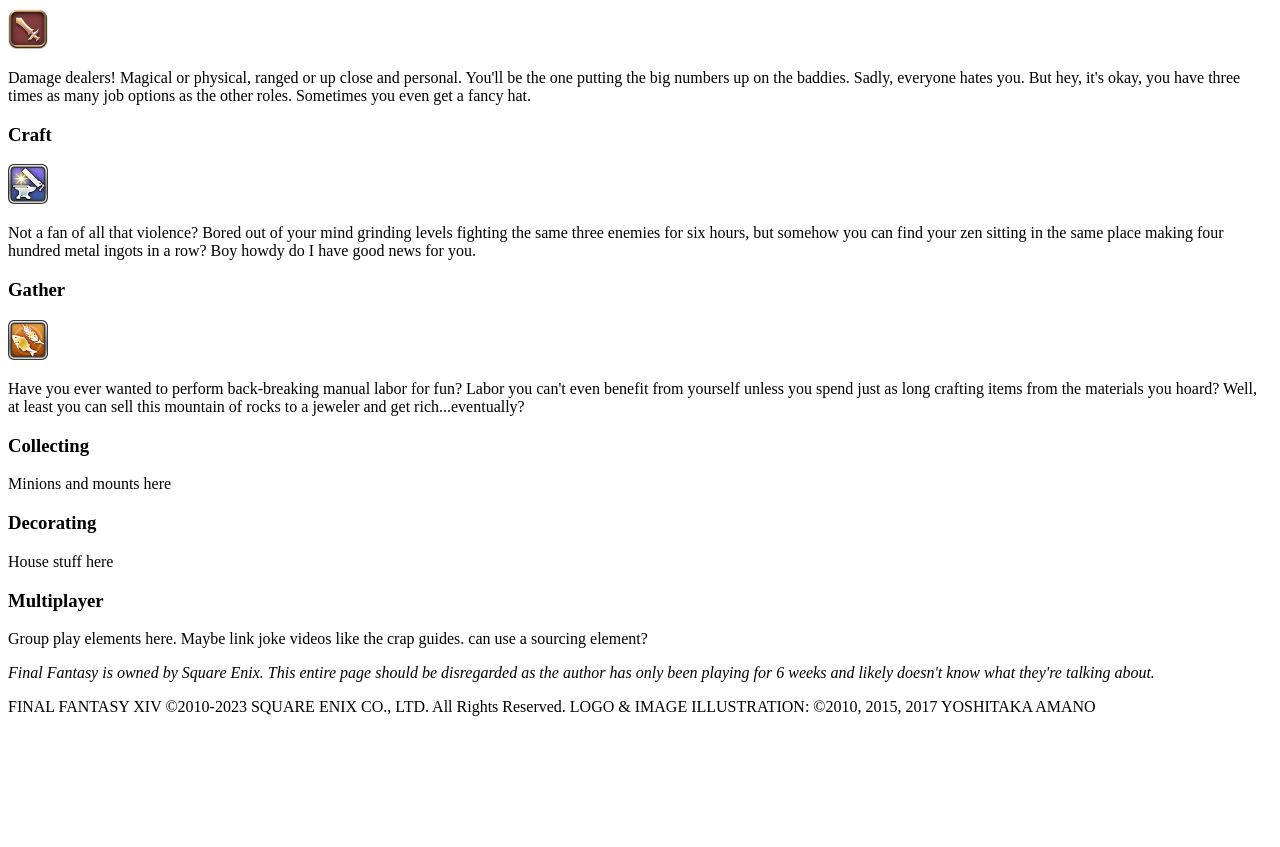
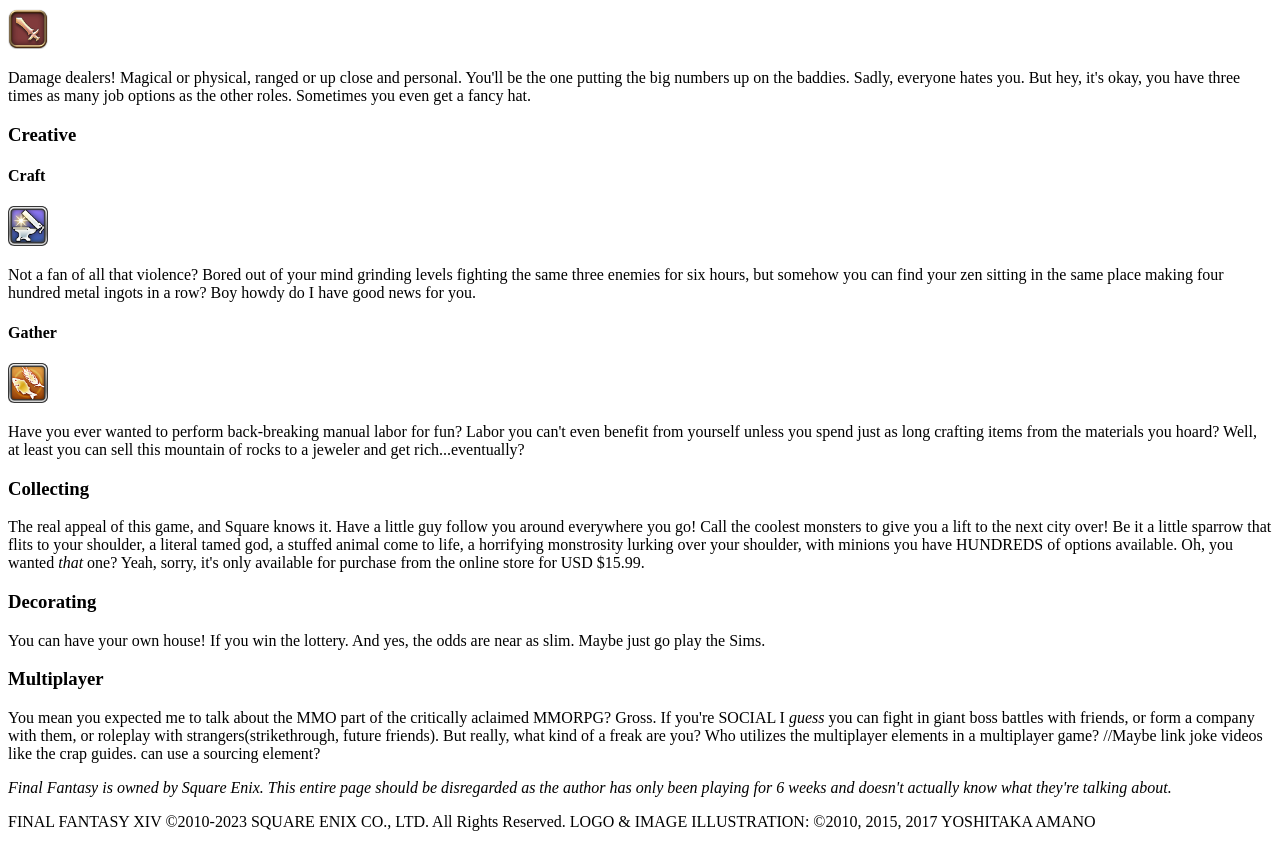
Before and after one commit to LaunchCodeAllhubs/js-assignment-4-html-me-something-jaythemself, a website: page index.html in a window 1280 px wide. Shown: the part 1080-1927 px from the top of the page. Before the commit the page ends 1812 px from the top, so only its background shows below. Drawn offline with Linux system fonts and the light colour scheme.

Commit message:
edited text

```diff
--- a/index.html
+++ b/index.html
@@ -10,7 +10,7 @@
    </head>
    <body>
     <header>
-      <p>Have you heard of the critically acclaimed MMORPG Final Fantasy XIV? With an expanded free trial which you can play through the entirety of A Realm Reborn and the award-winning Heavensward expansion up to level 60 for free with no restrictions on playtime?</p>
+      <p>Have you heard of the critically acclaimed MMORPG Final Fantasy XIV? With an expanded free trial in which you can play through the entirety of A Realm Reborn and the award-winning Heavensward expansion up to level 60 for free with no restrictions on playtime?</p>
       <p>Well if not you're <b><i>about to.</i></b></p>
       <p>Basic intro to the game etc. Maybe image of toasty shilling and a credit</p>
     </header>
@@ -47,7 +47,9 @@
       </article>
 
       <article>
-       <h3>Craft</h3>
+       <h3>Creative</h3>
+
+       <h4>Craft</h4>
        <img src="images/Crafter_Icon.png"
        alt="Final Fantasy 14 crafter role icon. It is an anvil, a saw, and a star on a purple field."
        width="40"
@@ -56,7 +58,7 @@
        />
        <p>Not a fan of all that violence? Bored out of your mind grinding levels fighting the same three enemies for six hours, but somehow you can find your zen sitting in the same place making four hundred metal ingots in a row? Boy howdy do I have good news for you.</p>
 
-       <h3>Gather</h3>
+       <h4>Gather</h4>
        <img src="images/Gatherer_Icon.png"
        alt="Final Fantasy 14 gatherer role icon. It is a fish and a stalk of wheat on an orange field."
        width="40"
@@ -68,21 +70,21 @@
 
       <article>
        <h3>Collecting</h3>
-       <p>Minions and mounts here</p>
+       <p>The real appeal of this game, and Square knows it. Have a little guy follow you around everywhere you go! Call the coolest monsters to give you a lift to the next city over! Be it a little sparrow that flits to your shoulder, a literal tamed god, a stuffed animal come to life, a horrifying monstrosity lurking over your shoulder, with minions you have HUNDREDS of options available. Oh, you wanted <i>that</i> one? Yeah, sorry, it's only available for purchase from the online store for USD $15.99.</p>
       </article>
 
       <article>
        <h3>Decorating</h3>
-       <p>House stuff here</p>
+       <p>You can have your own house! If you win the lottery. And yes, the odds are near as slim. Maybe just go play the Sims.</p>
       </article>
 
       <article>
        <h3>Multiplayer</h3>
-       <p>Group play elements here. Maybe link joke videos like the crap guides. can use a sourcing element?</p>
+       <p>You mean you expected me to talk about the MMO part of the critically aclaimed MMORPG? Gross. If you're SOCIAL I <i>guess</i> you can fight in giant boss battles with friends, or form a company with them, or roleplay with strangers(strikethrough, future friends). But really, what kind of a freak are you? Who utilizes the multiplayer elements in a multiplayer game? //Maybe link joke videos like the crap guides. can use a sourcing element?</p>
       </article>
     </main>
     <footer>
-      <p><i>Final Fantasy is owned by Square Enix. This entire page should be disregarded as the author has only been playing for 6 weeks and likely doesn't know what they're talking about.</i></p>
+      <p><i>Final Fantasy is owned by Square Enix. This entire page should be disregarded as the author has only been playing for 6 weeks and doesn't actually know what they're talking about.</i></p>
       <p>FINAL FANTASY XIV
 
          &copy;2010-2023 SQUARE ENIX CO., LTD. All Rights Reserved.
```
